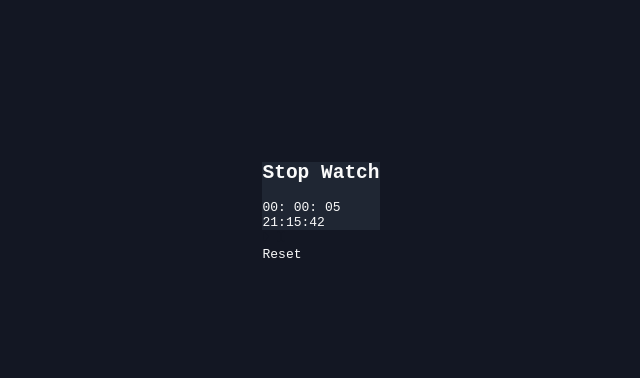
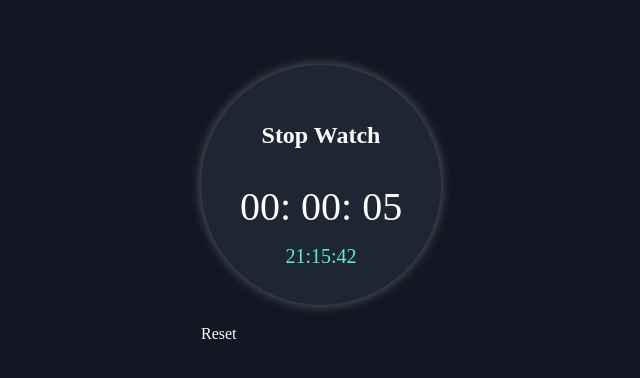
Before and after one commit to Mahsa-Arabzadeh/StopWatch, a plain HTML site: page index.html in a window 1280 px wide. Shown: the part 196-574 px from the top of the page, without its empty margins (319-959 px from the left). Drawn offline with Linux system fonts and the light colour scheme.

Commit message:
add style (use sass) stopwatchclock
add style stopwatchclock and childes of it

```diff
--- a/style/_mixin.scss
+++ b/style/_mixin.scss
@@ -1,7 +1,6 @@
-@mixin styles($bgColor,$color,$boxShodow){
+@mixin styles($bgColor,$color){
     background-color: $bgColor;
     color: $color;
-    box-shadow: $boxShodow;
 }
 
 @mixin flexible($display, $justifyContent,$alignItems){
@@ -9,3 +8,12 @@
     justify-content: $justifyContent;
     align-items: $alignItems;
 }
+
+@mixin Dimensions($width,$height){
+    width: $width;
+    height: $height;
+}
+
+@mixin fontSize($fontSize){
+    font-size: $fontSize;
+}
--- a/style/style.scss
+++ b/style/style.scss
@@ -1,12 +1,12 @@
 @import "varibles";
 @import "mixin";
 
+
 .stuff{
+    margin: 0;
     padding: 0;
-    margin: 0;
+    list-style: none;
     box-sizing: border-box;
-    text-decoration: none;
-    font-family: monospace;
 }
 
 body{
@@ -14,4 +14,20 @@ body{
     @include styles($bgColor,$textColor);
     @include flexible(flex,center,center);
     height: 100vh;
+    .stopwatchclock{
+        @include styles($timerColor,$textColor);
+        @include Dimensions(240px,240px);
+        @include flexible(flex,center,center);
+        flex-direction: column;
+        box-shadow: $stopWatchShodow;
+        border-radius: 50%;
+        gap: 15px;
+    }
+    .timer{
+        @include fontSize(40px)
+    }
+    .date-today{
+        @include fontSize(20px);
+        color: $btnColor;
+    }
 }
```
Also changed, not shown: style.css, style/style.css, 1 other file.
